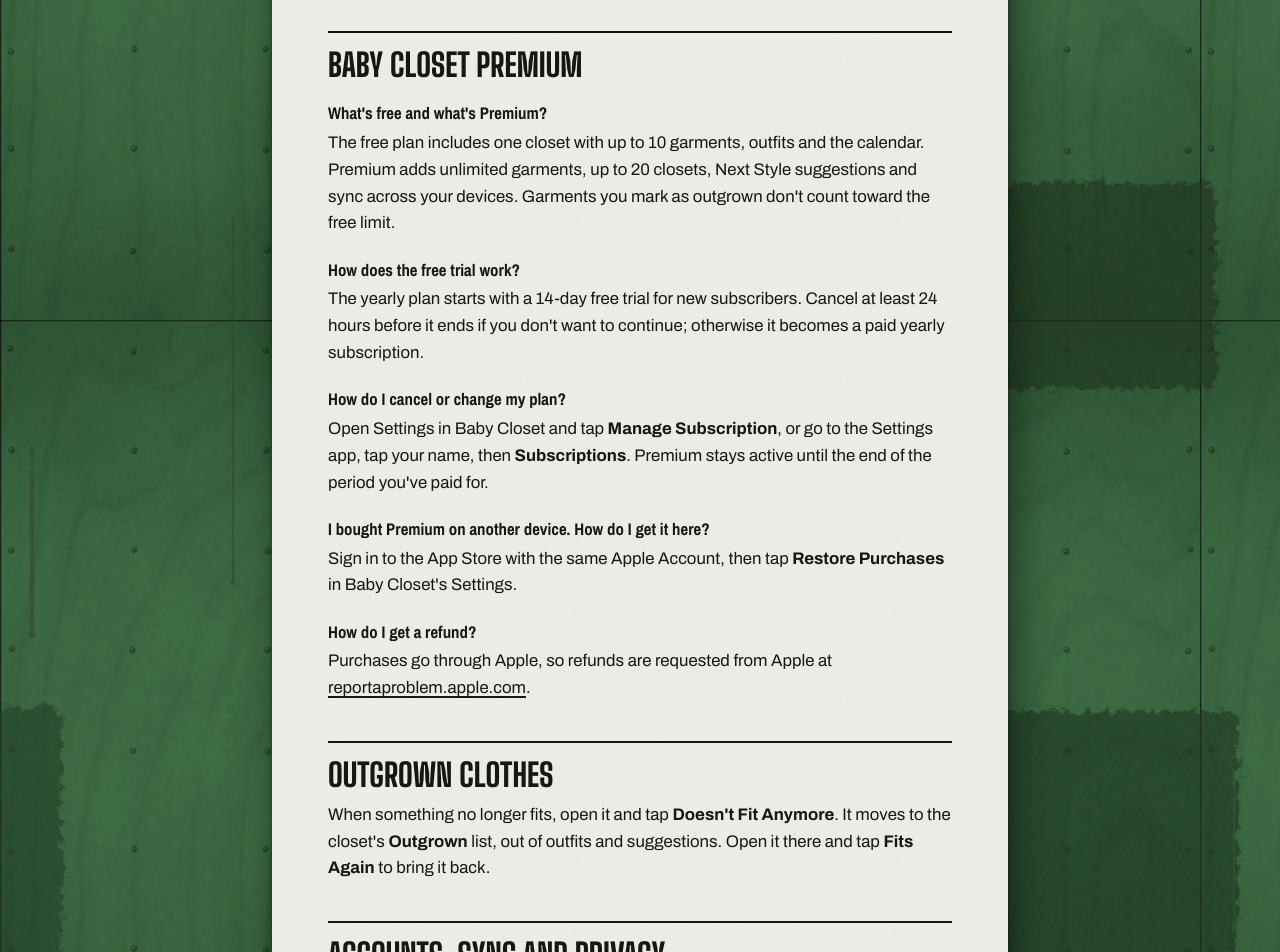
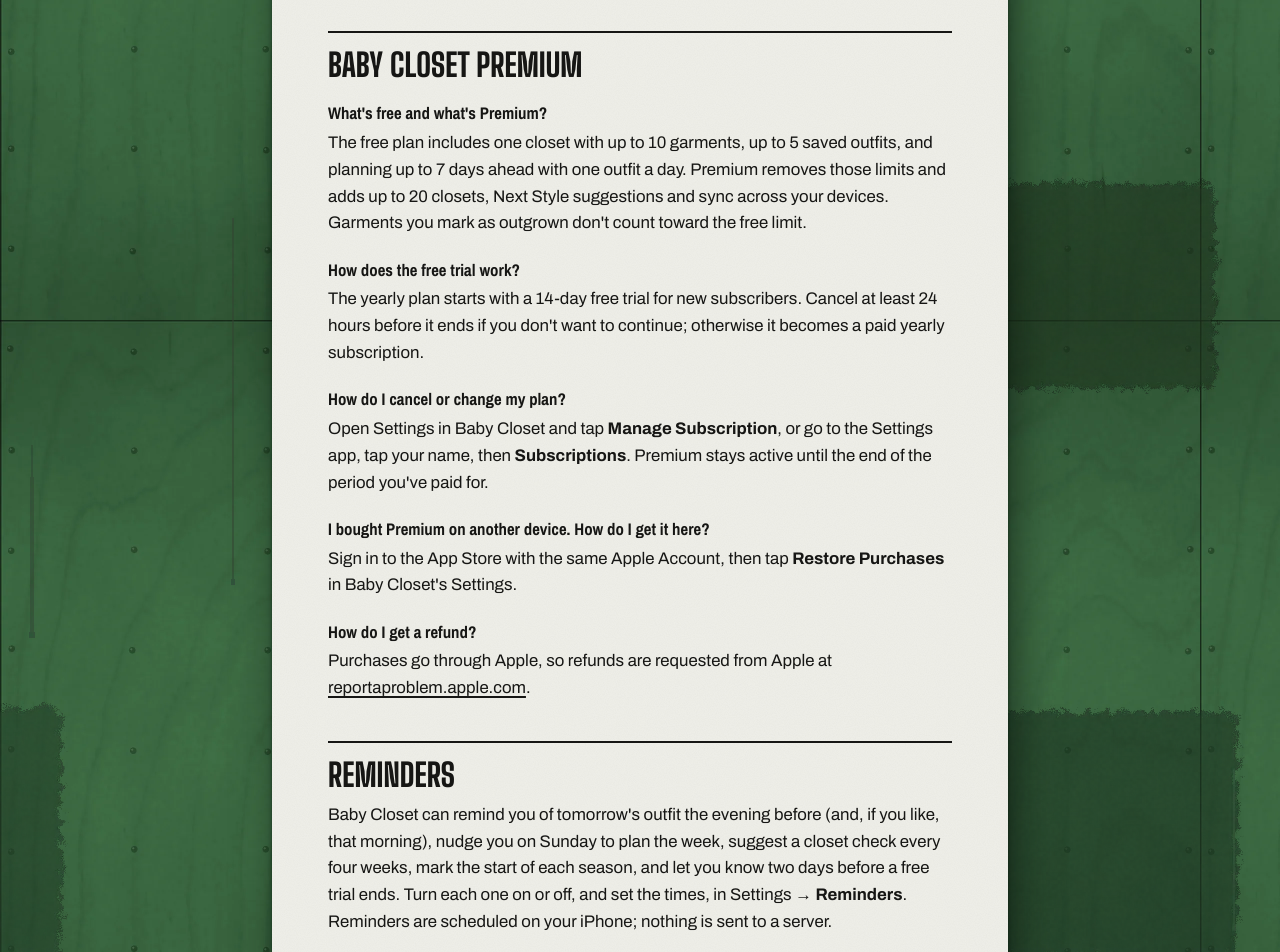
Before and after one commit to alexrf00/inceptumrex, a Next.js app: page /babycloset/support in a window 1280 px wide. Shown: the part 1280-2232 px from the top of the page. Built offline with nearby package versions, Linux system fonts and the light colour scheme.

Commit message:
Baby Closet: free-plan limits and reminders in terms, support and policy
Co-Authored-By: Claude Opus 5.5 <noreply@anthropic.com>

```diff
--- a/src/app/babycloset/policy/page.tsx
+++ b/src/app/babycloset/policy/page.tsx
@@ -49,7 +49,8 @@ export default function BabyClosetPolicy() {
       </p>
       <p>
         The optional stylist note on the Next Style screen is written by Apple Intelligence on your iPhone.
-        Nothing is sent to us or to anyone else to write it.
+        Nothing is sent to us or to anyone else to write it. Reminders, if you turn them on, are scheduled on
+        your iPhone as local notifications; no push service or server is involved.
       </p>
 
       <h2>If you create an account</h2>
--- a/src/app/babycloset/support/page.tsx
+++ b/src/app/babycloset/support/page.tsx
@@ -63,9 +63,10 @@ export default function BabyClosetSupport() {
       <h2>Baby Closet Premium</h2>
       <h3>What's free and what's Premium?</h3>
       <p>
-        The free plan includes one closet with up to 10 garments, outfits and the calendar. Premium adds
-        unlimited garments, up to 20 closets, Next Style suggestions and sync across your devices. Garments
-        you mark as outgrown don&apos;t count toward the free limit.
+        The free plan includes one closet with up to 10 garments, up to 5 saved outfits, and planning up to 7
+        days ahead with one outfit a day. Premium removes those limits and adds up to 20 closets, Next Style
+        suggestions and sync across your devices. Garments you mark as outgrown don&apos;t count toward the
+        free limit.
       </p>
       <h3>How does the free trial work?</h3>
       <p>
@@ -87,6 +88,15 @@ export default function BabyClosetSupport() {
       <p>
         Purchases go through Apple, so refunds are requested from Apple at{" "}
         <a href="https://reportaproblem.apple.com">reportaproblem.apple.com</a>.
+      </p>
+
+      <h2>Reminders</h2>
+      <p>
+        Baby Closet can remind you of tomorrow&apos;s outfit the evening before (and, if you like, that
+        morning), nudge you on Sunday to plan the week, suggest a closet check every four weeks, mark the start
+        of each season, and let you know two days before a free trial ends. Turn each one on or off, and set the
+        times, in Settings → <strong>Reminders</strong>. Reminders are scheduled on your iPhone; nothing is
+        sent to a server.
       </p>
 
       <h2>Outgrown clothes</h2>
--- a/src/app/babycloset/terms/page.tsx
+++ b/src/app/babycloset/terms/page.tsx
@@ -37,8 +37,9 @@ export default function BabyClosetTerms() {
 
       <h2>Free plan and Premium</h2>
       <p>
-        The free plan includes one closet with up to 10 garments, outfits and the calendar. Baby Closet
-        Premium adds unlimited garments, up to 20 closets, Next Style suggestions and sync across devices.
+        The free plan includes one closet with up to 10 garments, up to 5 saved outfits, and planning up to 7
+        days ahead with one outfit a day. Baby Closet Premium removes those limits and adds up to 20 closets,
+        Next Style suggestions and sync across devices.
         The features included in each plan may change over time.
       </p>
 
```
